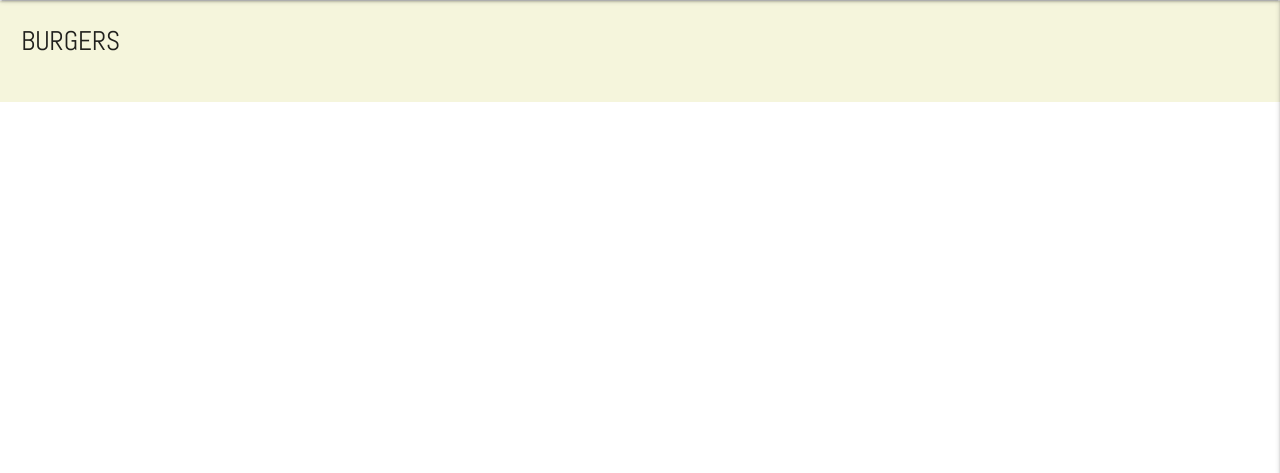
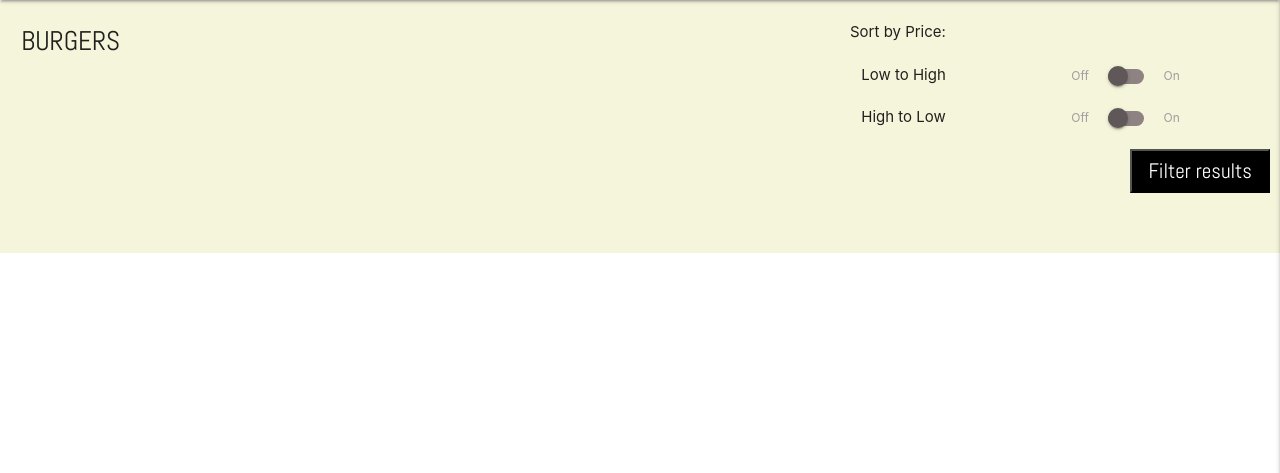
Before and after one commit to Domchap90/Doms_burger_joint, a Django app: page /menu/?category=burgers in a window 1280 px wide. Shown: the part 210-683 px from the top of the page. Run offline with Django 3.2, Linux system fonts and the light colour scheme; data comes from the database, SQL or seed files in the repository; both versions use the stored data as it was after the commit; data that the repository does not hold is empty; parts of the project's set-up code (start-up, migrations or seed data) failed here and were passed over.

Commit message:
Menu food items showing by category. Sort switches added to menu.

```diff
--- /dev/null
+++ b/menu/static/menu/js/menu_filter.js
@@ -0,0 +1,47 @@
+$('.switch').find("input[type=checkbox]").on("click",function() {
+    let switchID = $(this).parent().parent().attr('id');
+    let switchOn = $('#'+switchID).find("input[type=checkbox]").is(':checked');
+    let otherSwitchID;
+    console.log(switchID+' turned on: '+switchOn)
+    if (switchID==='price-low-high') {
+        otherSwitchID='price-high-low';
+    } else {
+        otherSwitchID='price-low-high';
+    }
+    let otherSwitchOn = $('#'+otherSwitchID).find("input[type=checkbox]").is(':checked');
+
+    if (otherSwitchOn){
+        $('#'+otherSwitchID).find("input[type=checkbox]").prop("checked", false);
+    }
+});
+
+function getFilteredResults(category_name) {
+    let sort;
+    if ($('#price-desc').is(':checked')) {
+        sort='price-desc';
+        console.log('desc is checked.')
+    } else {
+        sort='price-asc';
+        console.log('asc is checked.')
+    }
+    let dataToSend = {
+               'sort_key': sort,
+               'category': category_name
+            }
+    console.log('sort='+sort+', category_name='+category_name)
+    console.log('sort type='+typeof sort+', category_name type ='+typeof category_name)
+    $.ajax({
+        type: 'GET',
+        url: "sort/",
+        data: dataToSend,
+        dataType: 'json',
+        success: function(data) {
+            console.log("SUCCESS");
+            $('#ajax-data').html(data);
+        }
+        //, error: function (data) {
+        //     console.log("ERROR")
+        //     console.log(data)
+        // }
+    })
+}
--- a/menu/templates/menu/menu_items.html
+++ b/menu/templates/menu/menu_items.html
@@ -5,13 +5,51 @@
     <div class="below-nav-container">
 
         <div class="row">
-            <div class="col s12">
-                {% for cat in selected_categories %}
-                    <div class="category-title">{{ cat.name }}</div>
-                {% endfor %}
+            {% for cat in selected_category %}
+            <div class="col s8">
+                <div class="category-title">{{ cat.name }}</div>
             </div>
+
+            <div class="col s4">
+                <div class="row">
+                    <div class="">Sort by Price:</div>
+                </div>
+                <!-- <form method="GET" action=" url 'sort_items' "> -->
+                <div class="row">
+                    <div class="col s6">Low to High</div>
+                    <div class="col s6 switch" id="price-low-high">
+
+                        <label>
+                        Off
+                        <input id="price-asc" name="price-asc" type="checkbox">
+                        <span class="lever"></span>
+                        On
+                        </label>
+
+                    </div>
+                </div>
+                <div class="row">
+                    <div class="col s6">High to Low</div>
+                    <div class="col s6 switch" id="price-high-low">
+                        <label>
+                        Off
+                        <input id="price-desc" name="price-desc"  type="checkbox">
+                        <span class="lever"></span>
+                        On
+                        </label>
+                    </div>
+                </div>
+                <div class="row" id="filter-btn-container">
+                    <button type="submit" onclick="getFilteredResults('{{ cat.name }}')">
+                        <a href="#">Filter results</a>
+                    </button>
+                </div>
+                <!-- </form> -->
+            </div>
+            {% endfor %}
         </div>
-
+        <div id="ajax-data">
+        </div>
         {% for item in items %}
         <div class="row">
             <div class="col s12">
@@ -40,3 +78,7 @@
     </div>
 
 {% endblock %}
+
+{% block postloadjs %}
+    <script src="{% static 'menu/js/menu_filter.js' %}"></script>
+{% endblock %}
--- a/menu/urls.py
+++ b/menu/urls.py
@@ -2,5 +2,9 @@ from django.urls import path
 from . import views
 
 urlpatterns = [
-    path('', views.menu, name='menu')
+    path('', views.menu, name='menu'),
+    # path('get/ajax/filter_results/', views.filter_results,
+    #      name="filter"),
+    path('sort/', views.sort_items,
+         name="sort_items"),
 ]
--- a/menu/views.py
+++ b/menu/views.py
@@ -1,5 +1,8 @@
 from django.shortcuts import render
+from django.template.loader import render_to_string
+from django.http import HttpResponse, JsonResponse
 from .models import Food_Item, Food_Category
+
 
 # Create your views here.
 
@@ -8,16 +11,51 @@ def menu(request):
     """ A view to reveal the menu items """
 
     items = Food_Item.objects.all()
+    categories = None
 
     if request.GET:
-        if 'category' in request.GET:
+       if 'category' in request.GET:
             categories = request.GET['category'].split(',')
             items = items.filter(category__name__in=categories)
             categories = Food_Category.objects.filter(name__in=categories)
 
+    # categories = request.GET['category'].split(',')
+    # items = Food_Item.objects.all().filter(category__name__in=categories)
+    # categories = Food_Category.objects.filter(name__in=categories)
+
     context = {
         'items': items,
-        'selected_categories': categories,
+        'selected_category': categories,
     }
 
     return render(request, 'menu/menu_items.html', context)
+
+
+def sort_items(request):
+    """ A view to reveal the filtered menu items """
+
+    items = Food_Item.objects.all()
+    category = request.GET.get('category')
+
+    print('request.is_ajax = '+str(request.is_ajax))
+
+    #if request.is_ajax and request.method == "GET":
+    sortkey = request.GET.get('sort_key')
+    print("sortkey = "+str(sortkey))
+
+    if sortkey == 'price-asc':
+        print("price-asc is sortkey")
+        items = items.order_by('price')
+    if sortkey == 'price-desc':
+        items = items.order_by('-price')
+        print("price-desc is sortkey")
+
+    context = {
+        'items': items,
+        'selected_category': category,
+    }
+    for item in items:
+        print("price of item: "+str(item.price))
+
+    return render(request, 'menu/menu_items.html', context)
+    #return JsonResponse('menu/menu_items.html', context)
--- a/static/css/base.css
+++ b/static/css/base.css
@@ -159,6 +159,26 @@ span {
     font-size: 1.8rem;
 }
 
+.switch label .lever {
+    background-color: #8e8282;
+}
+
+.switch label .lever:after {
+    background-color: #605858;
+}
+
+.switch label input[type=checkbox]:checked + .lever {
+    background-color: #dbdb1b;
+}
+
+.switch label input[type=checkbox]:checked + .lever:after {
+    background-color: #ffff00;
+}
+
+#filter-btn-container {
+    text-align: right;
+}
+
 @media (min-width: 600px){
     .below-nav-container{
         margin-top: 147px;
--- a/templates/base.html
+++ b/templates/base.html
@@ -115,6 +115,10 @@
             // var instanceCollapsible = M.Collapsible.init(elemCollapsible, {accordion: true});
         });
         </script>
+
+        {% block postloadjs %}
+        {% endblock %}
+
     </body>
 
 </html>
```
Also changed, not shown: menu/fixtures/food_items.json (+9 -9 lines).
